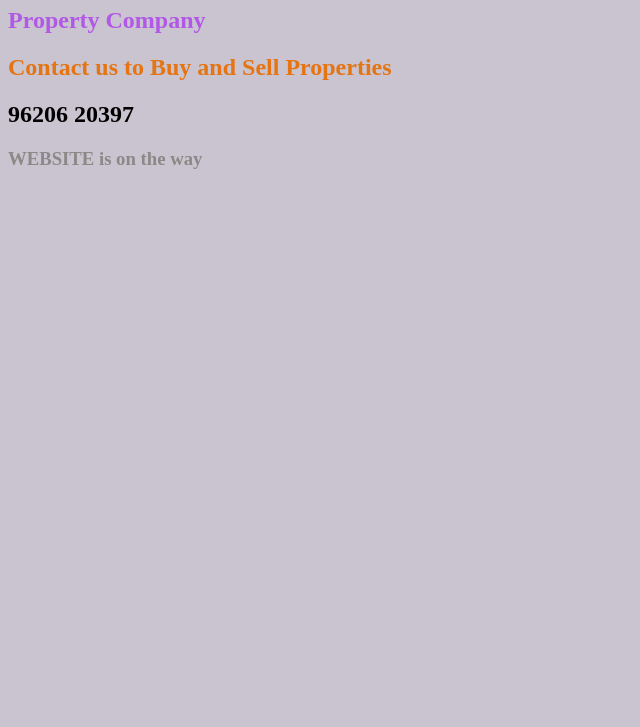
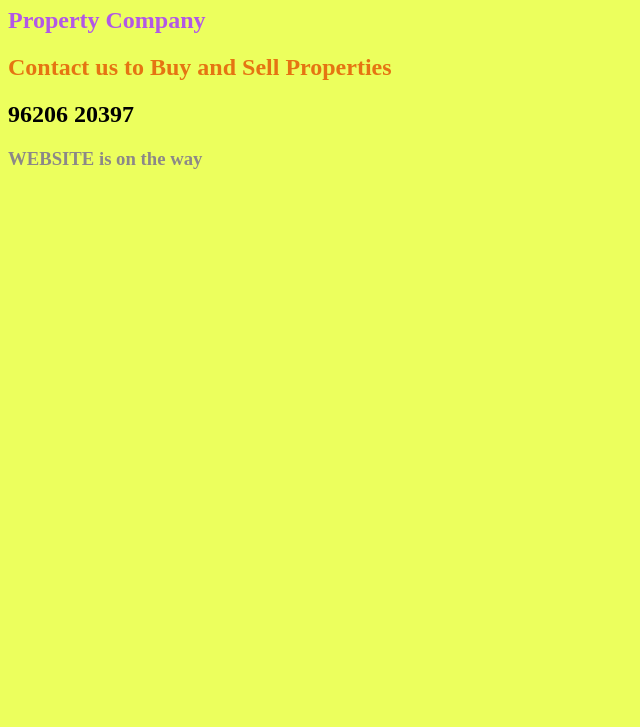
Before and after one commit to sridhatripropertiessd-lang/Sri-Dhatri, a plain HTML site: page index.html in a window 1280 px wide. Shown: the part 73-800 px from the top of the page, without its empty margins (0-640 px from the left). Drawn offline with Linux system fonts and the light colour scheme.

Commit message:
Update index.html

```diff
--- a/index.html
+++ b/index.html
@@ -6,7 +6,7 @@
     <title>SRI  DHATRI PROPERTIES</title>
     <style>
       html {
-        background: rgb(201, 196, 207);
+        background: rgb(236, 255, 93);
       }
     </style>
   </head>
```
